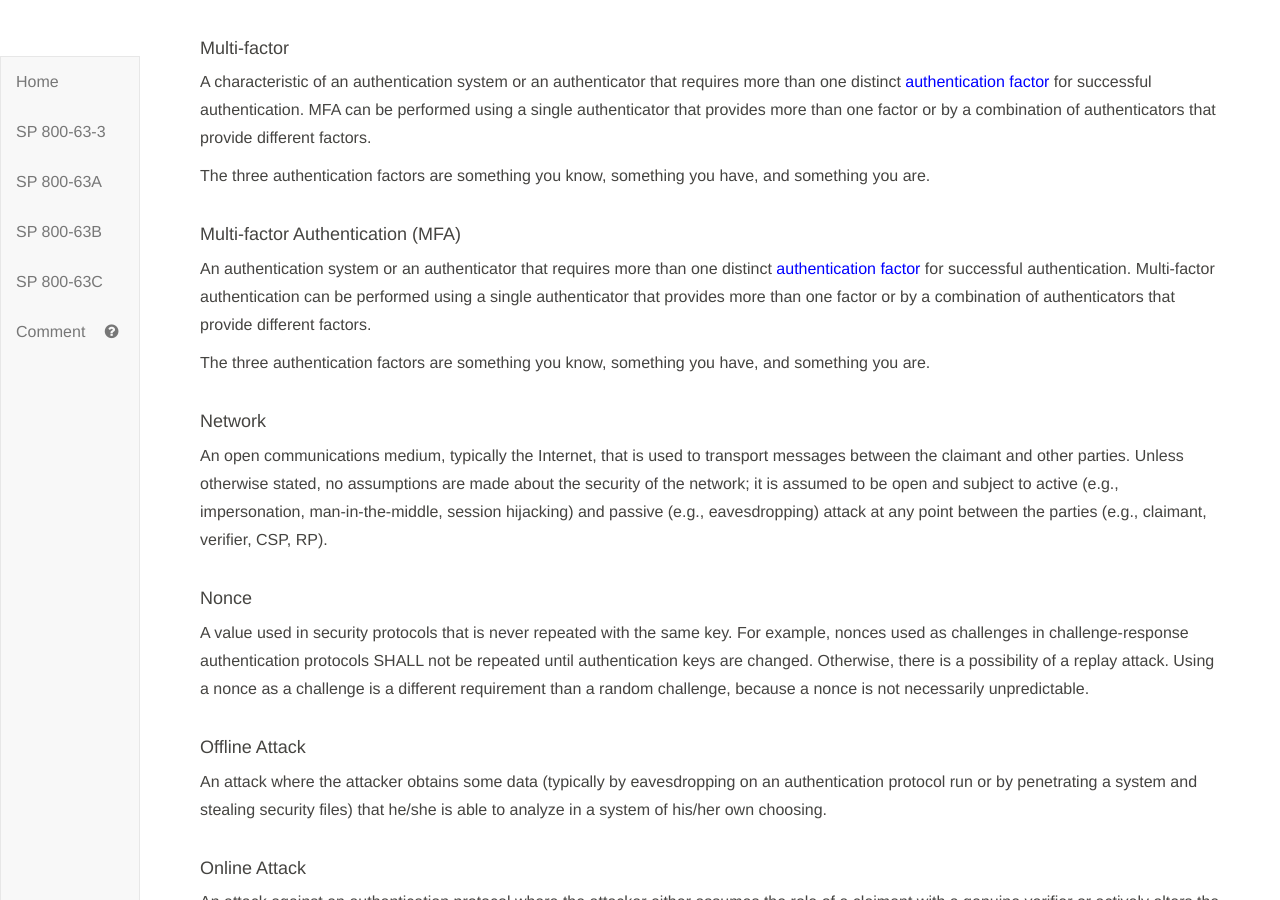
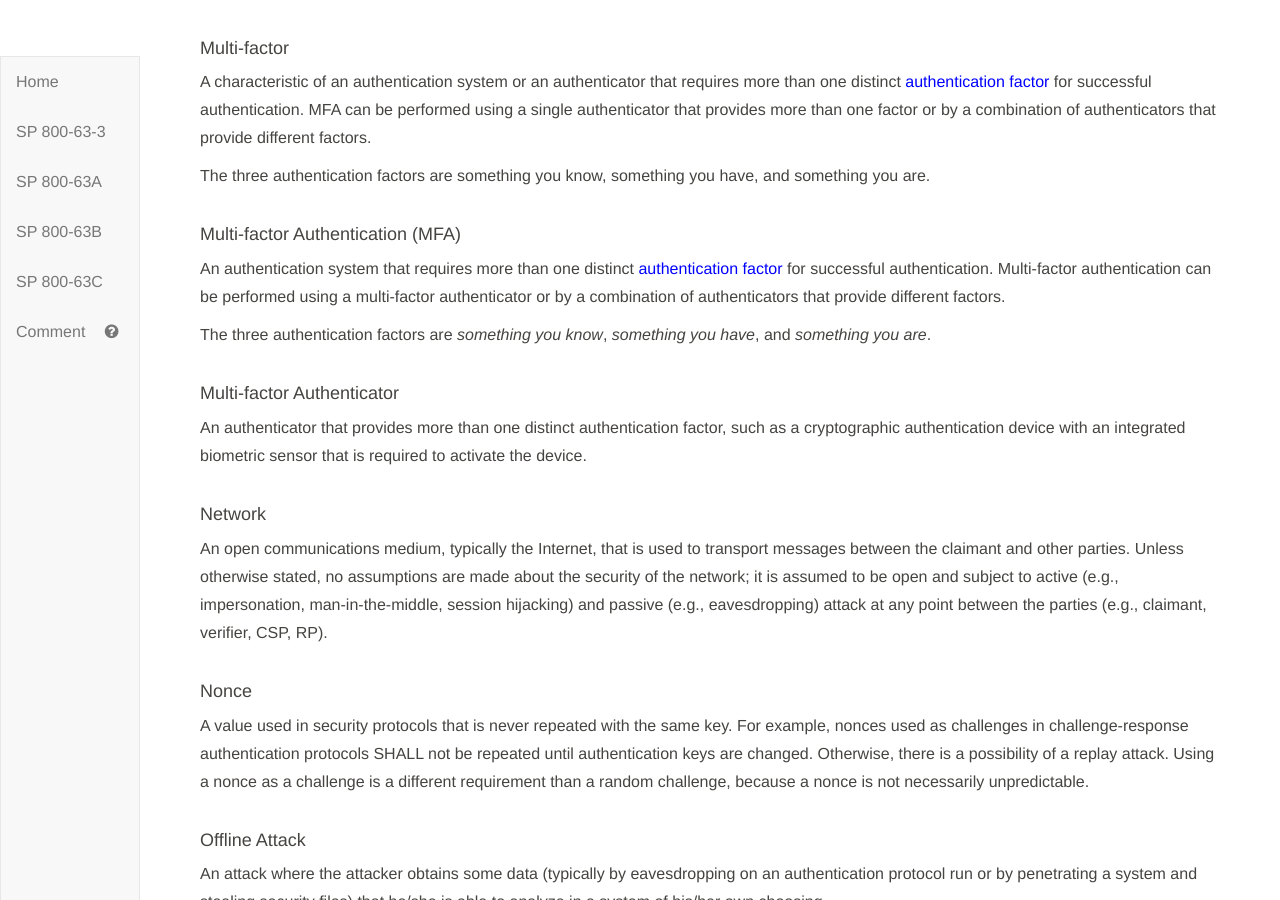
Before and after one commit to usnistgov/800-63-3, a Jekyll site: the page built from sp800-63-3/definitions.md, in a window 1280 px wide and 900 px high, scrolled down 9380 px. Built offline with Jekyll 4.4.1, drawn with Linux system fonts in a browser that asks for light colours; our own code applies the rules of GitHub Pages for plain Markdown files; some of the changed text lies outside the part shown.

Commit message:
More review updates

```diff
--- a/sp800-63-3/definitions.md
+++ b/sp800-63-3/definitions.md
@@ -256,9 +256,12 @@ A characteristic of an authentication system or an authenticator that requires m
 The three authentication factors are something you know, something you have, and something you are.
 
 #### Multi-factor Authentication (MFA)
-An authentication system or an authenticator that requires more than one distinct [authentication factor](#af) for successful authentication. Multi-factor authentication can be performed using a single authenticator that provides more than one factor or by a combination of authenticators that provide different factors.
+An authentication system that requires more than one distinct [authentication factor](#af) for successful authentication. Multi-factor authentication can be performed using a multi-factor authenticator or by a combination of authenticators that provide different factors.
 
-The three authentication factors are something you know, something you have, and something you are.
+The three authentication factors are *something you know*, *something you have*, and *something you are*.
+
+#### Multi-factor Authenticator
+An authenticator that provides more than one distinct authentication factor, such as a cryptographic authentication device with an integrated biometric sensor that is required to activate the device.
 
 #### Network
 An open communications medium, typically the Internet, that is used to transport messages between the claimant and other parties. Unless otherwise stated, no assumptions are made about the security of the network; it is assumed to be open and subject to active (e.g., impersonation, man-in-the-middle, session hijacking) and passive (e.g., eavesdropping) attack at any point between the parties (e.g., claimant, verifier, CSP, RP).
@@ -371,6 +374,9 @@ An attack in which the attacker is able to replay previously captured messages (
 
 #### Replay Resistance
 The property of an authentication process to resist replay attacks, typically by use of an authenticator output that is valid only for a specific authentication.
+
+#### Restricted
+An authenticator type, class, or instantiation having additional risk of false acceptance associated with its use that is therefore subject to additional requirements.
 
 #### Risk Assessment
 The process of identifying, estimating, and prioritizing risks to organizational operations (including mission, functions, image, or reputation), organizational assets, individuals, and other organizations, resulting from the operation of a system. It is part of risk management, incorporates threat and vulnerability analyses, and considers mitigations provided by security controls planned or in place. Synonymous with risk analysis.
```
Also changed, not shown: sp800-63b/sec4_aal.md (+2 -2 lines), sp800-63b/sec5_authenticators.md (+3 -3 lines), sp800-63b/sec6_lifecycle.md (+1 -1 lines).
